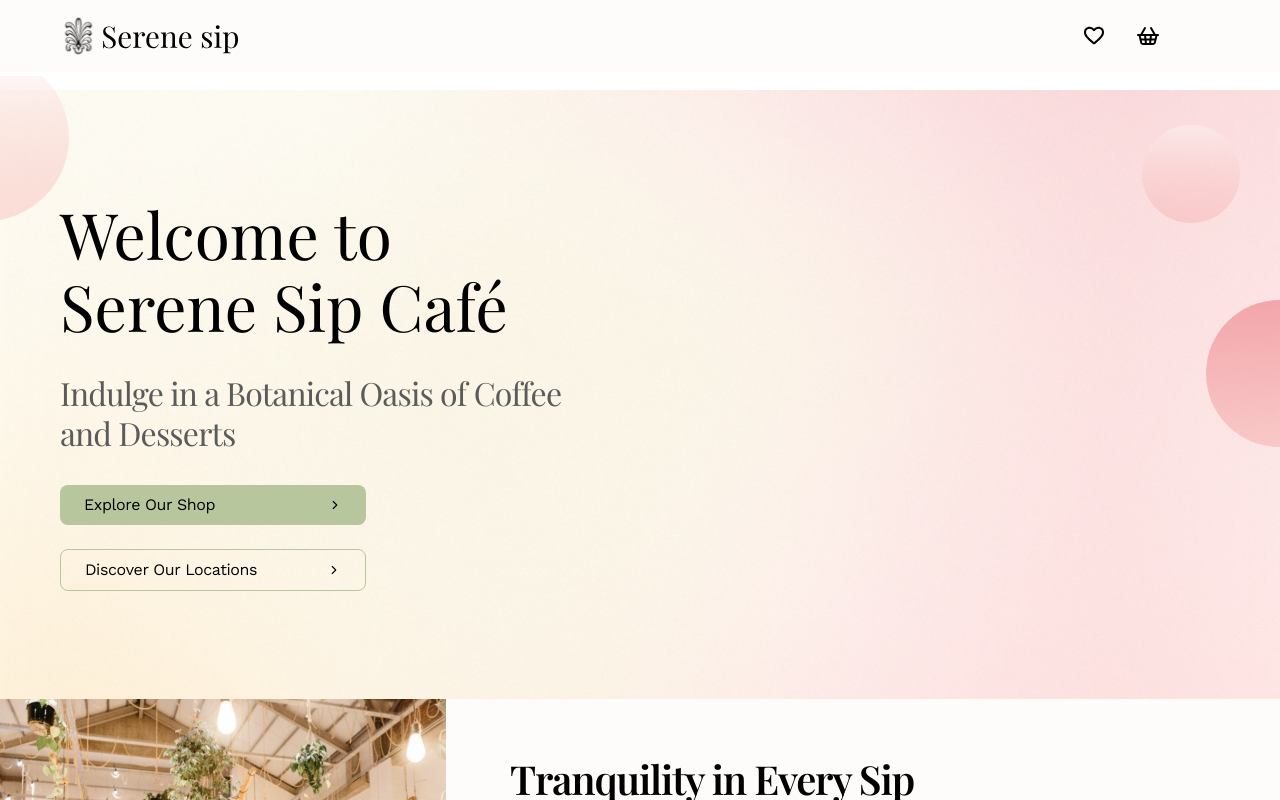
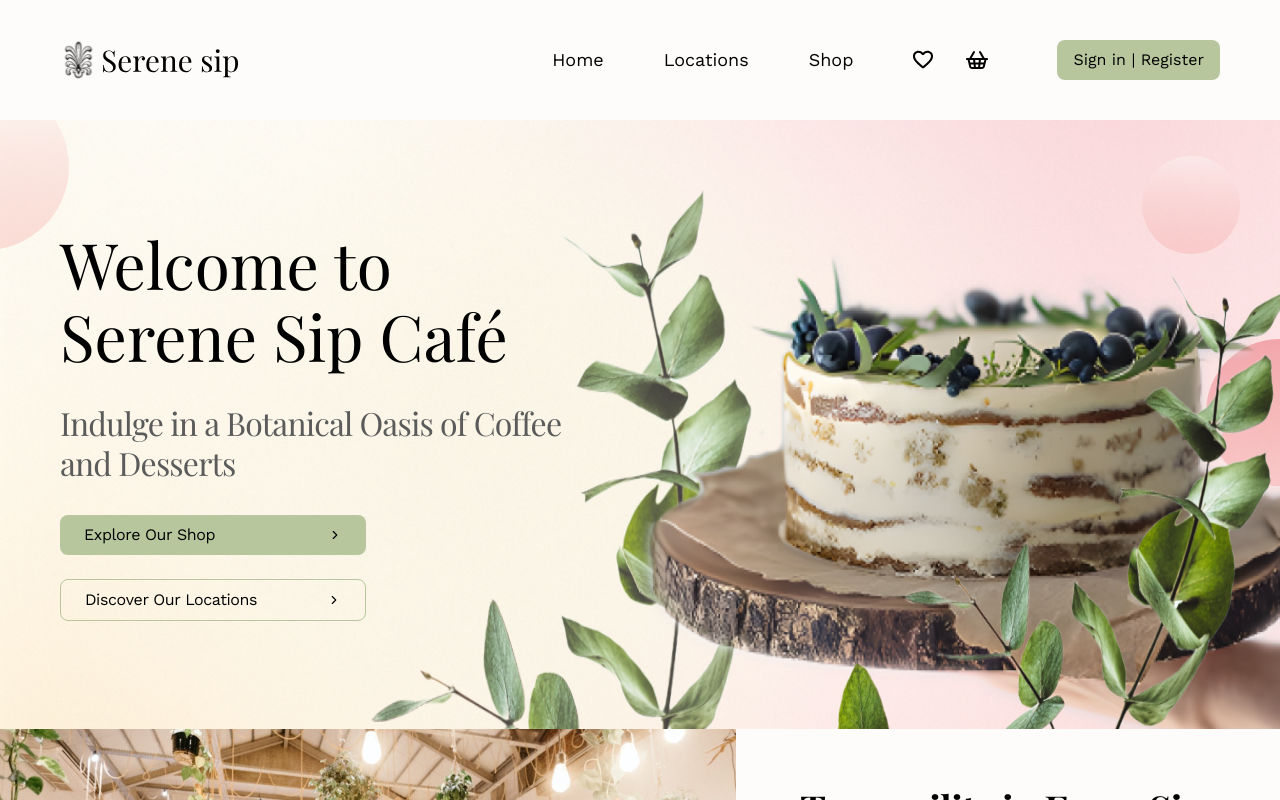
Before and after one commit to qyryalien/Serene_Sip, a Next.js app in the folder FrontEnd/serene-sip/: page / in a window 1280 px wide. Shown: the top 800 px of the page. Built offline with nearby package versions, Linux system fonts and the light colour scheme.

Commit message:
Fix bug with media breakpoints. Del from tailwind.config.js two screen settings: max-md, max-lg

```diff
--- a/FrontEnd/serene-sip/app/page.tsx
+++ b/FrontEnd/serene-sip/app/page.tsx
@@ -212,7 +212,7 @@ export default function Home() {
 
       <section className='flex flex-wrap flex-col justify-start  items-center gap-y-10 bg-white xxs:px-7 xxs:py-16 mdl:px-15 mdl:py-20'>
         <ProductCatalog catalogTitle='New Products'></ProductCatalog>
-        <div className=' flex flex-grow basis-auto xxs:w-full xs:w-max  border  border-green rounded-lg xxs:justify-between md:gap-x-2 px-4 py-2 '>
+        <div className=' flex flex-grow basis-auto xxs:w-full xs:w-max  border border-green rounded-lg xxs:justify-between md:gap-x-2 px-4 py-2 '>
           <p className={`${WorkSans.className} text-dark tracking-[-0.48px]`}>
             See all products
           </p>
--- a/FrontEnd/serene-sip/tailwind.config.js
+++ b/FrontEnd/serene-sip/tailwind.config.js
@@ -43,17 +43,11 @@ module.exports = {
         'md': '768px',
         // => @media (min-width: 768px) { ... }
 
-        'max-md': {'max': '767px'},
-        // => @media (max-width: 767px) { ... }
-
         'mdl': '992px',
         // => @media (min-width: 992px) { ... }
 
         'lg': '1024px',
         // => @media (min-width: 1024px) { ... }
-
-        'max-lg': {'max': '1024px'},
-        // => @media (max-width: 767px) { ... }
 
         'xl': '1280px',
         // => @media (min-width: 1280px) { ... }
```
